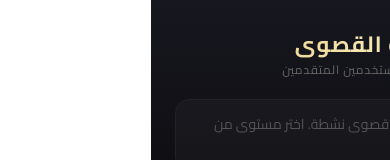
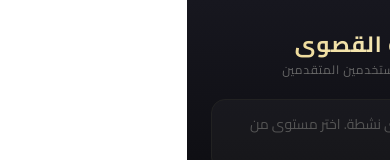
Before and after one commit to a-sobih/max-membership, a React (Vite) app: page / in a window 390 px wide. Shown: the top 160 px of the page. Built offline with nearby package versions, Linux system fonts and the light colour scheme; no server answers.

Commit message:
to update

```diff
--- a/src/components/Header.jsx
+++ b/src/components/Header.jsx
@@ -24,7 +24,7 @@
             position: "sticky", top: 0, zIndex: 40,
         }}>
             <div style={{ maxWidth: "760px", margin: "0 auto" }}>
-                <div style={{ display: "flex", alignItems: "center", gap: "12px", marginBottom: "20px" }}>
+                <div className="flex items-center gap-12  mb-5">
                     <span style={{ fontSize: "22px" }}>⭐</span>
                     <div>
                         <h1 style={{
@@ -53,7 +53,7 @@
                     }}>
                         <div className="flex items-center justify-between flex-col md:flex-row md:gap-8 gap-2">
                             {/* الشمال */}
-                            <div className="flex items-center gap-8">
+                            <div className="flex items-center sm:gap-8 gap-2">
                                 <div className="flex items-center gap-3">
                                     <span style={{ fontSize: "18px" }}>{LEVEL_COLORS[membership.level]?.badge}</span>
                                     <div>
--- a/src/components/tap panel/Taps.jsx
+++ b/src/components/tap panel/Taps.jsx
@@ -179,7 +179,7 @@
                             </div>
 
                             {/* ✅ Grid بدل List */}
-                            <div className="grid md:grid-cols-4 grid-cols-3 gap-4">
+                            <div className="grid md:grid-cols-4 grid-cols-3 md:gap-4 gap-2">
                                 {allFeatures?.map((feature) => {
                                     const isActive = activeFeatures.some(f => f.key === feature.key);
                                     return (
```
